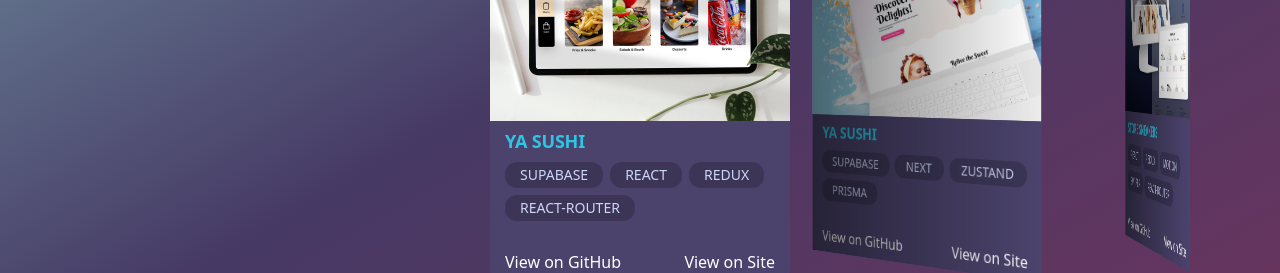
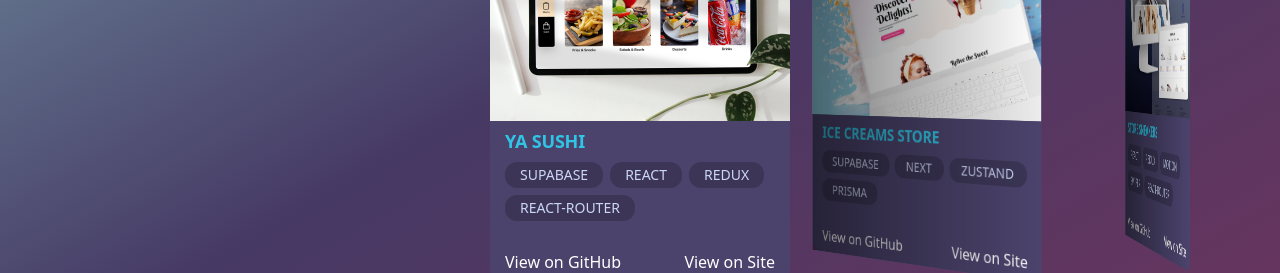
Before and after one commit to Alexander-webov/portfolio, a Next.js app: page / in a window 1280 px wide. Shown: the part 1980-2253 px from the top of the page. Built offline with nearby package versions, Linux system fonts and the light colour scheme; a web font is replaced by a local one.

Commit message:
fix name ice-creams-store

```diff
--- a/app/components/PortfolioSlider.tsx
+++ b/app/components/PortfolioSlider.tsx
@@ -48,7 +48,7 @@ const portfolioData = [
   {
     url: "https://the-ice-creams-store.vercel.app/",
     urlGitHub: "https://github.com/Alexander-webov/the-ice-creams-store",
-    name: "ya sushi",
+    name: "ice creams store",
     image: porf22,
     tags: ["supabase", "Next", "zustand", "prisma"],
   },
```
